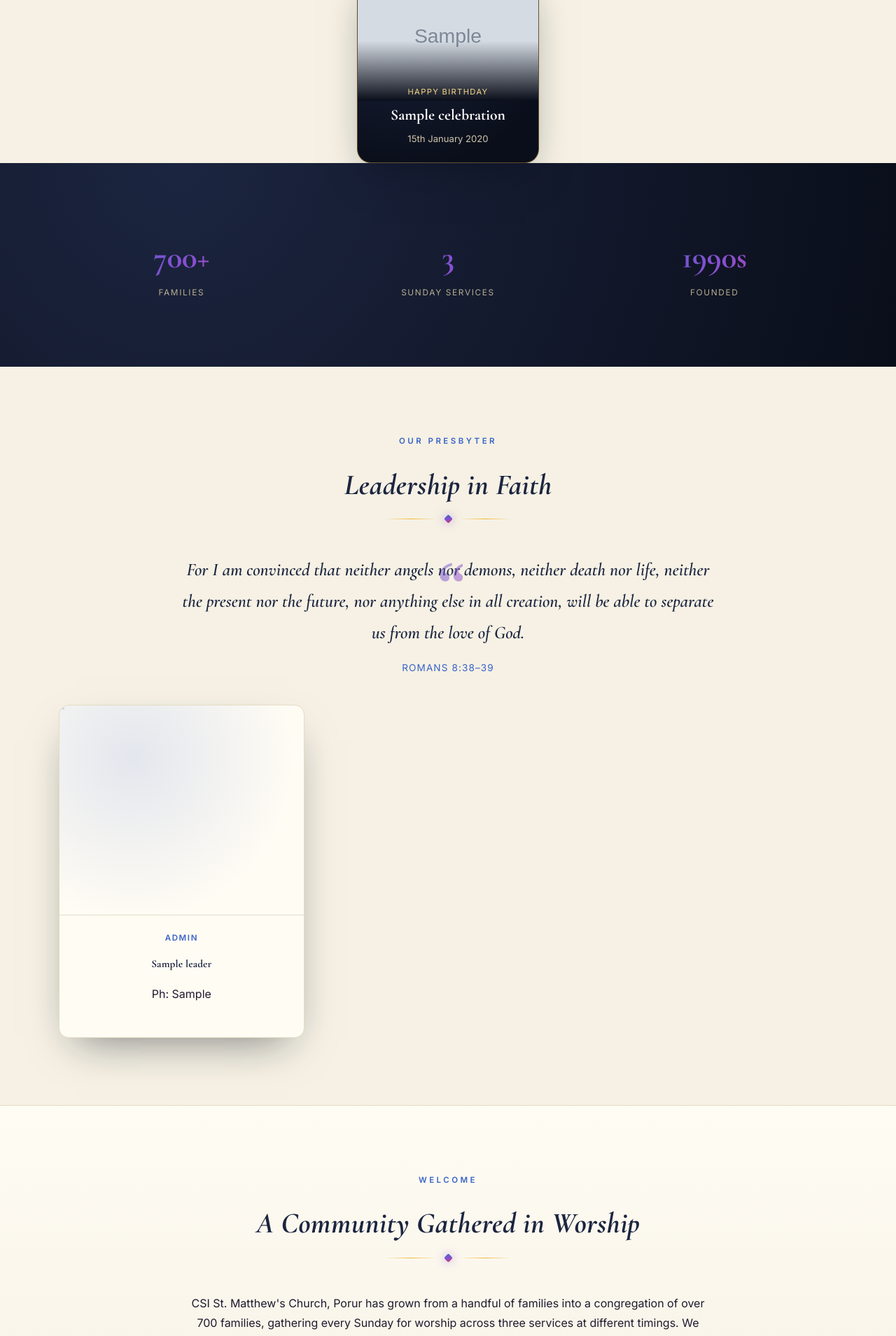
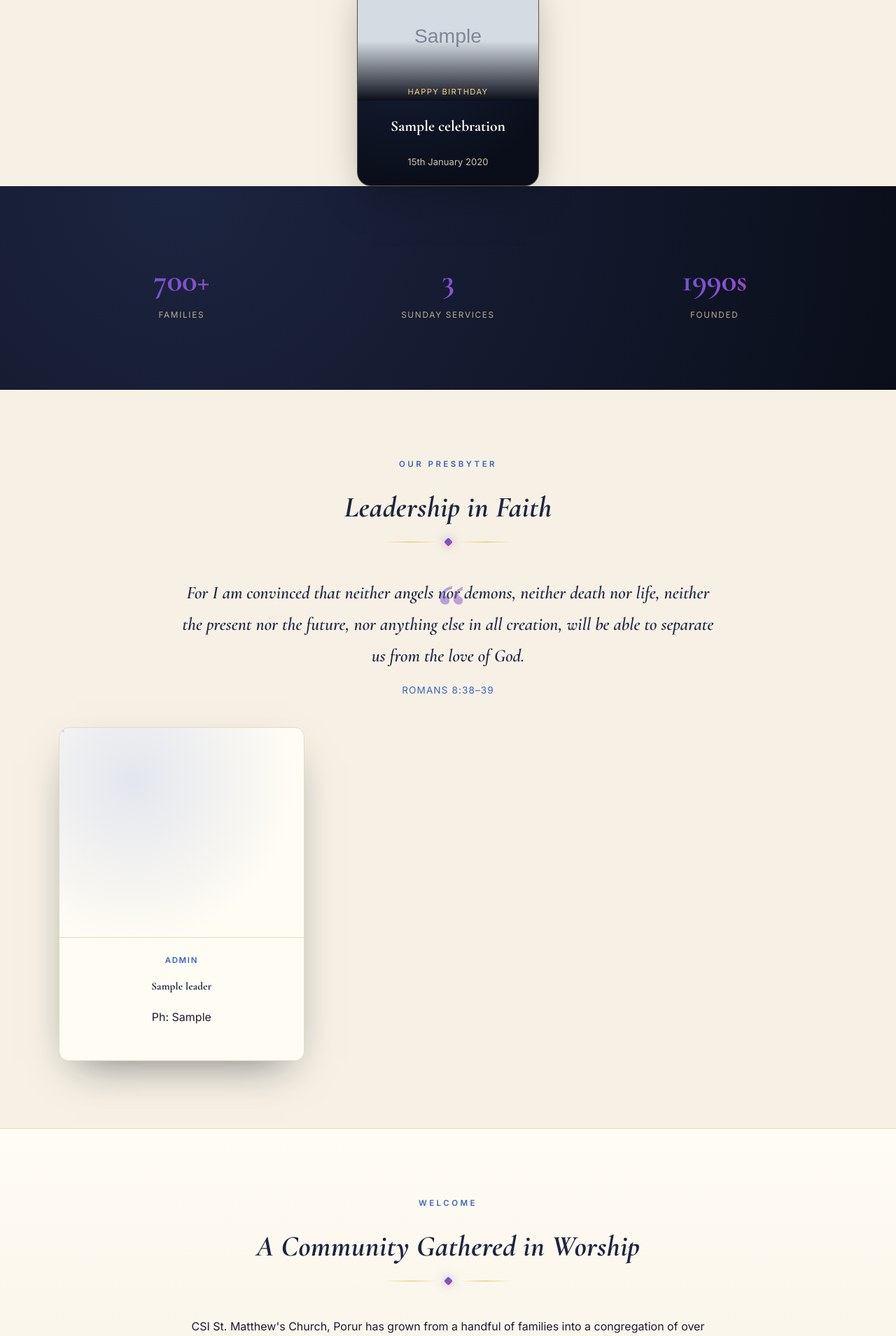
Before and after one commit to wisetechsolutions2026/csist-church, a PHP site: page / in a window 1280 px wide. Shown: the part 769-2678 px from the top of the page at 70% size. Run offline with PHP 8.4, Linux system fonts and the light colour scheme; tables that the repository leaves empty hold one stand-in row (values such as "Sample post"); grey boxes marked "Sample" are stand-in pictures; some libraries are stand-ins or nearby versions.

Commit message:
Celebration cards: identical size, long names shrink to fit one line
Co-Authored-By: Claude Sonnet 5.5 <noreply@anthropic.com>

```diff
--- a/assets/css/style.css
+++ b/assets/css/style.css
@@ -536,7 +536,7 @@ footer.site-footer a:hover { color: var(--amber-soft); }
 .celebration-icon { font-size: 4rem; position: relative; z-index: 1; }
 .celebration-body {
   position: relative; z-index: 1;
-  margin-top: -22px;
+  margin-top: -22px; width: 100%;
   padding: 0 20px 22px;
   display: flex; flex-direction: column; align-items: center; gap: 4px;
 }
@@ -544,9 +544,14 @@ footer.site-footer a:hover { color: var(--amber-soft); }
   font-family: 'Inter', sans-serif; font-size: 0.7rem; letter-spacing: 0.12em; text-transform: uppercase;
   color: var(--amber-soft);
 }
-.celebration-name { font-family: 'Cormorant Garamond', serif; font-weight: 700; font-size: 1.35rem; }
-.celebration-name.is-couple { font-size: 1.1rem; line-height: 1.35; }
-.celebration-name .couple-amp { display: block; font-size: 0.9rem; color: var(--amber-soft); margin: 2px 0; }
+.celebration-name {
+  font-family: 'Cormorant Garamond', serif; font-weight: 700; font-size: 1.35rem; line-height: 1.2;
+  width: 100%; height: 4.4rem; overflow: hidden;
+  display: flex; flex-direction: column; align-items: center; justify-content: center; text-align: center;
+}
+.celebration-name:not(.is-couple) { white-space: nowrap; }
+.celebration-name.is-couple { font-size: 1.1rem; line-height: 1.25; }
+.celebration-name .couple-amp { display: block; font-size: 0.85em; color: var(--amber-soft); margin: 1px 0; }
 .celebration-date { font-family: 'Inter', sans-serif; font-size: 0.82rem; color: #cfc6ac; }
 @media (max-width: 950px) {
   .celebration-card { order: 3; width: 100%; max-width: 320px; }
--- a/assets/js/main.js
+++ b/assets/js/main.js
@@ -137,3 +137,24 @@ document.addEventListener('DOMContentLoaded', function () {
     });
   }
 });
+
+// Celebration cards keep identical size: shrink long names to fit their fixed box
+function fitCelebrationNames() {
+  document.querySelectorAll('.celebration-name').forEach(function (el) {
+    el.style.fontSize = '';
+    var size = parseFloat(getComputedStyle(el).fontSize);
+    var range = document.createRange();
+    function overflows() {
+      range.selectNodeContents(el);
+      var rect = range.getBoundingClientRect();
+      return rect.width > el.clientWidth - 8 || rect.height > el.clientHeight + 1;
+    }
+    while (overflows() && size > 10) {
+      size -= 0.5;
+      el.style.fontSize = size + 'px';
+    }
+  });
+}
+window.addEventListener('load', fitCelebrationNames);
+window.addEventListener('resize', fitCelebrationNames);
+if (document.fonts && document.fonts.ready) document.fonts.ready.then(fitCelebrationNames);
```
